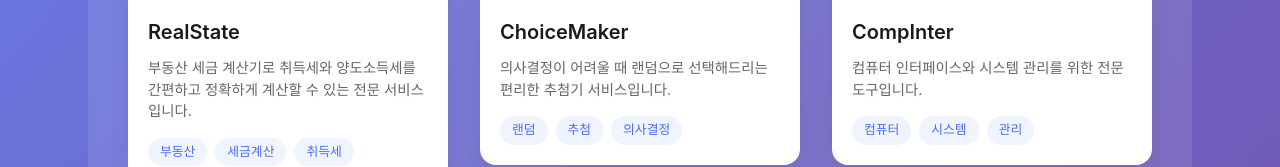
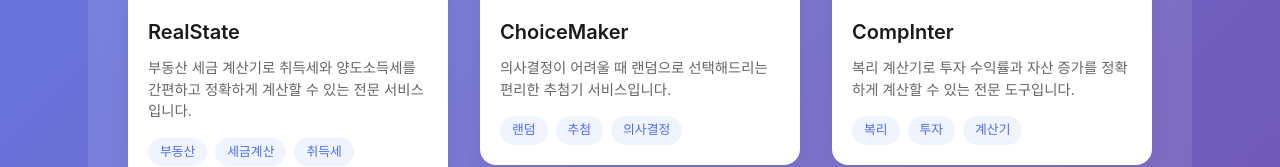
Before and after one commit to hapick8350/main-web-app, a Svelte app: page / in a window 1280 px wide. Shown: the part 496-663 px from the top of the page. Built offline with nearby package versions, Linux system fonts and the light colour scheme.

Commit message:
CompInter 카드 내용을 복리계산기에 맞게 변경

```diff
--- a/src/App.svelte
+++ b/src/App.svelte
@@ -22,10 +22,10 @@
     {
       id: 3,
       name: "CompInter",
-      description: "컴퓨터 인터페이스와 시스템 관리를 위한 전문 도구입니다.",
+      description: "복리 계산기로 투자 수익률과 자산 증가를 정확하게 계산할 수 있는 전문 도구입니다.",
       image: "/compinter.web-app.jpg",
       url: "https://compinter.web-app.dev/",
-      tags: ["컴퓨터", "시스템", "관리"]
+      tags: ["복리", "투자", "계산기"]
     },
     {
       id: 4,
```
